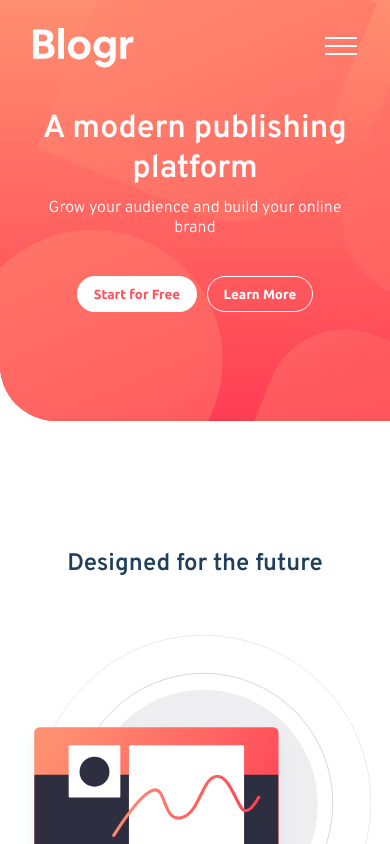
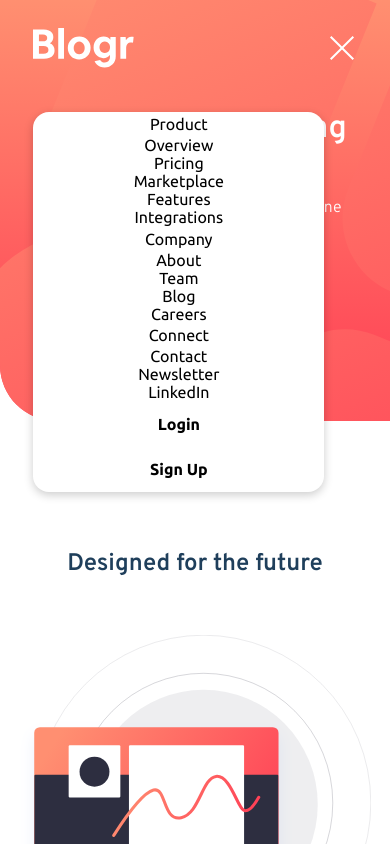
Before and after one commit to LucasDoCouto/blogr-landing-page, a plain HTML site: page index.html in a window 390 px wide. Both pictures are taken after a click on the button 340 px from the left and 47 px from the top of the page. Shown: the top 844 px of the page. Drawn offline with Linux system fonts and the light colour scheme.

Commit message:
mobile menu

```diff
--- a/css/style.css
+++ b/css/style.css
@@ -86,51 +86,6 @@ img, svg{
     display: none;
 }
 
-/* Menu Hamburguer */
-
-.menuBar{
-    /* background-color: #333; */
-    display: flex;
-    align-items: center;
-    justify-content: center;
-    width: 100%;
-    padding: 20px;
-}
-
-.menuBar a{
-    color: var(--text-white);
-}
-
-.menuLogo{
-    flex: auto;
-}
-
-/* .menuGrid{
-    background-color: black;
-    min-width: 85%;
-    display: grid;
-    grid-template-columns: 20% 30% 50%;
-    padding: 20px;
-} */
-
-.menuInstitucional{
-    flex: 50%;
-    padding: 1vh;
-    display: flex;
-    align-items: center;
-    justify-content: flex-start;
-    gap: 10vh;
-}
-
-
-.menuLogin{
-    flex: 30%;
-    padding: 1vh;
-    display: flex;
-    align-items: center;
-    justify-content: flex-end;
-    gap: 5vh;
-}
 
 /* Nav (Special thanks to Coding in Public) */
 
@@ -151,6 +106,17 @@ img, svg{
 
 .menu-links{
     display: none;
+    position: absolute;
+    background-color: var(--text-white);
+    top: 7rem;
+    align-self: center;
+}
+
+.menu-submenu{
+    list-style: none;
+    display: flex;
+    align-items: center;
+    flex-direction: column;
 }
 
 [role="none"]{
@@ -166,10 +132,18 @@ img, svg{
 @media screen and (min-width: 601px){
     .menu-links{
         display: flex;
+        position: static;
+        background-color: transparent;
         list-style-type: none;
         justify-content: space-between;
         width: 100%;
         gap: var(--space-xs-s);
+    }
+
+
+    .menu-main-link::after{
+        content: url(/images/icon-arrow-light.svg);
+        margin: .5rem;
     }
 
     .menu-submenu{
@@ -183,9 +157,51 @@ img, svg{
 }
 
 .hamburguer-menu{
-    background: none;
     border: none;
     cursor: pointer;
+    background-image: url(/images/icon-hamburger.svg);
+    background-repeat: no-repeat;
+    background-position: center;
+    background-color: transparent;
+    width: 30px;
+    height: 30px;
+
+}
+
+.hamburguer-menu[aria-expanded="true"] {
+    background-image: url(/images/icon-close.svg);
+}
+
+.hamburguer-menu[aria-expanded="true"] + .menu-links{
+    display: grid;
+    place-items: center;
+    align-items: center;
+    grid-template-columns: auto;
+    width: 90%;
+    border-radius: 1rem;
+    box-shadow: 0 3px 10px rgb(0 0 0 / 0.2);
+}
+
+.hamburguer-menu[aria-expanded="true"] + .menu-links a{
+    color: black;
+    margin: .2rem;
+}
+
+.hamburguer-menu[aria-expanded="true"] + .menu-wrapper{
+    display: flex;
+    position: absolute;
+    width: 100%;
+    height: 1000px;
+    margin: 0;
+    padding: 0;
+    background-color: aquamarine;
+    z-index: -4;
+}
+
+.hamburguer-menu[aria-expanded="true"] + .menu-submenu li{
+    display: flex;
+    flex-direction: column;
+    list-style: none;
 }
 
 @media screen and (min-width: 601px){
--- a/index.html
+++ b/index.html
@@ -28,36 +28,36 @@
         <img src="images/logo.svg">
       </a>
       <button class="hamburguer-menu" aria-expanded="false" aria-controls="menu-bar">
-        <img src="images/icon-hamburger.svg" alt="hamburguer menu">
       </button>
+      <!-- <div class="menu-wrapper"> -->
       <ul role="menubar" class="menu-links" id="menu-bar">
         <li role="none">
           <a href="#" role="menu-item" class="menu-main-link">Product</a>
           <ul class="menu-submenu">
-            Overview
-            Pricing
-            Marketplace
-            Features
-            Integrations
+            <li>Overview</li>
+            <li>Pricing</li>
+            <li>Marketplace</li>
+            <li>Features</li>
+            <li>Integrations</li>
           </ul>
         </li>
 
         <li role="none">
           <a href="#" role="menu-item" class="menu-main-link">Company</a>
           <ul class="menu-submenu">
-            About
-            Team
-            Blog
-            Careers
+            <li>About</li>
+            <li>Team</li>
+            <li>Blog</li>
+            <li>Careers</li>
           </ul>
         </li>
 
         <li role="none" class="menu-last">
           <a href="#" role="menu-item" class="menu-main-link">Connect</a>
           <ul class="menu-submenu">
-            Contact
-            Newsletter
-            LinkedIn
+            <li>Contact</li>
+            <li>Newsletter</li>
+            <li>LinkedIn</li>
           </ul>
         </li>
 
@@ -70,6 +70,7 @@
         </li>
 
       </ul>
+    <!-- </div> -->
     </div>
   </nav>
 
--- a/menu.js
+++ b/menu.js
@@ -1,9 +1,7 @@
-/* Toggle between adding and removing the "responsive" class to topnav when the user clicks on the icon */
-function myFunction() {
-    var x = document.getElementById("myTopnav");
-    if (x.className === "topnav") {
-      x.className += " responsive";
-    } else {
-      x.className = "topnav";
-    }
-  }
+const menuButton = document.querySelector(".hamburguer-menu")
+
+menuButton.addEventListener("click",function(){
+  const isExpanded = JSON.parse(menuButton.getAttribute("aria-expanded"));
+  console.log(isExpanded);
+  menuButton.setAttribute("aria-expanded", !isExpanded)
+})
```
